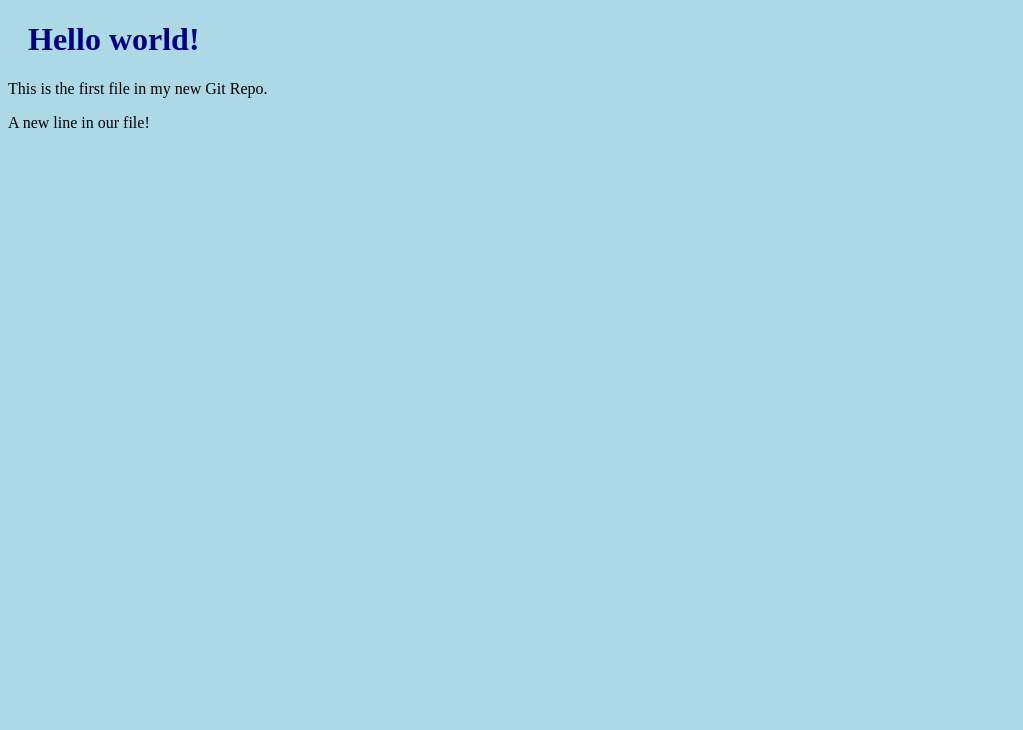
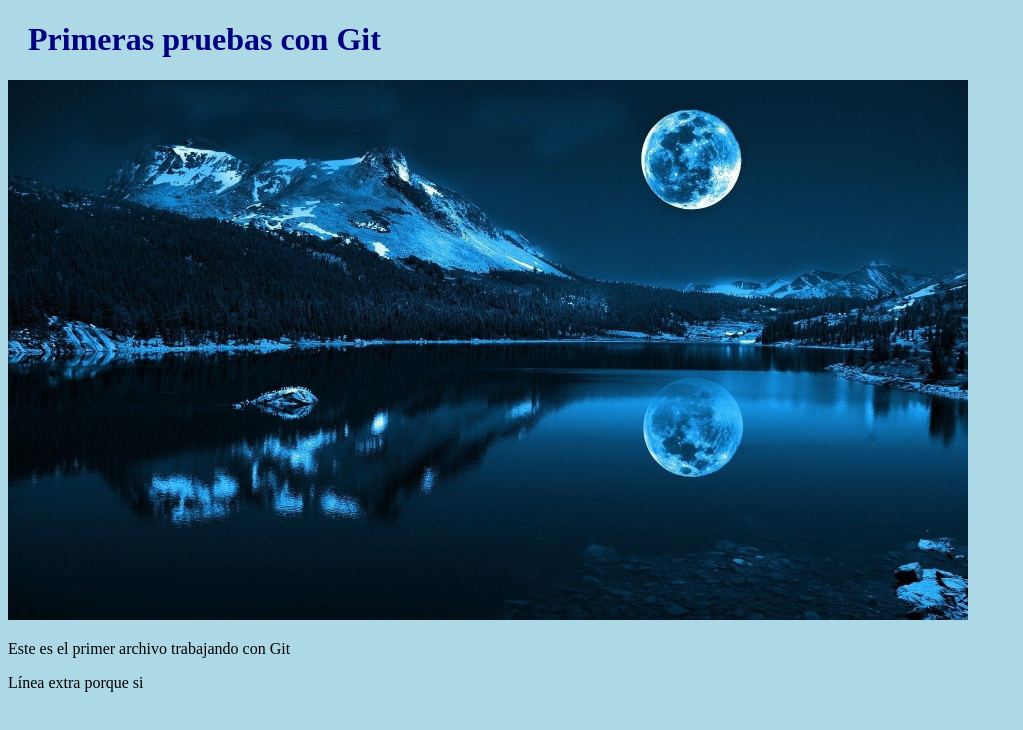
Before and after one commit to LeonardoXTP/GitTutorial, a plain HTML site: page index.html in a window 1280 px wide. Shown: the whole page, without its empty margins (0-1023 px from the left). Drawn offline with Linux system fonts and the light colour scheme.

Commit message:
Nueva imagen para el proyecto

```diff
--- a/index.html
+++ b/index.html
@@ -1,14 +1,17 @@
 <!DOCTYPE html>
-<html>
+<html lang="en">
 <head>
-<title>Hello World!</title>
-<link rel="stylesheet" href="bluestyle.css">
+    <meta charset="UTF-8">
+    <meta name="viewport" content="width=device-width, initial-scale=1.0">
+    <link rel="stylesheet" href="bluestyle.css">
+    <title>Git Test</title>
 </head>
 <body>
-
-<h1>Hello world!</h1>
-<p>This is the first file in my new Git Repo.</p>
-<p>A new line in our file!</p>
-
+    <h1>Primeras pruebas con Git</h1>
+    <div>
+        <img src="imagen.jpg" alt="Una imagen" style="width: 100%; max-width: 960px;">
+    </div>
+    <p>Este es el primer archivo trabajando con Git</p>
+    <p>Línea extra porque si</p>
 </body>
 </html>
```
Also changed, not shown: imagen.jpg (added).
